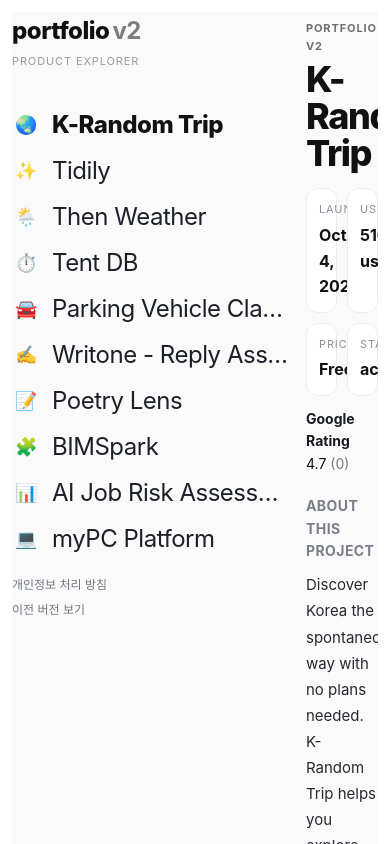
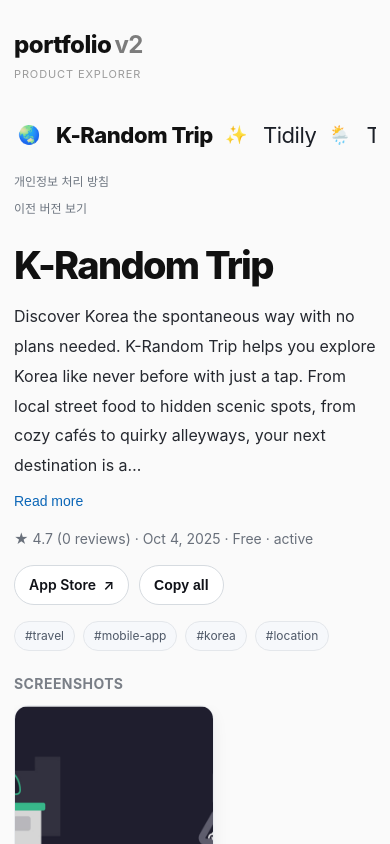
Before and after one commit to ideook/portfolio, a React (Vite) app: page /v2 in a window 390 px wide. Shown: the top 844 px of the page. Built offline with nearby package versions, Linux system fonts and the light colour scheme; a web font is replaced by a local one.

Commit message:
style(portfolio): tighten v2 layout and typography to match before.click pattern

```diff
--- a/src/pages/PortfolioV2Page.jsx
+++ b/src/pages/PortfolioV2Page.jsx
@@ -86,13 +86,13 @@
       ? selectedProject?.description
       : `${(selectedProject?.description || '').slice(0, TRUNCATE_AT)}…`
 
-  const stats = selectedProject
+  const metaLine = selectedProject
     ? [
-        { label: 'Launch', value: selectedProject.launchedAt || 'TBD' },
-        { label: 'Users', value: selectedProject?.users?.count || '-', unit: selectedProject?.users?.unit || '' },
-        { label: 'Price', value: selectedProject?.price || 'Free' },
-        { label: 'Status', value: selectedProject?.management || 'active' },
-      ]
+        `★ ${selectedProject.rating} (${selectedProject.reviewCount || 0} reviews)`,
+        `${selectedProject?.launchedAt || 'TBD'}`,
+        selectedProject?.price || 'Free',
+        selectedProject?.management || 'active',
+      ].filter(Boolean)
     : []
 
   async function copyAll() {
@@ -171,36 +171,13 @@
 
       <main className={styles.main}>
         <div className={styles.mainInner}>
-          <div className={styles.headerRow}>
-            <p className={styles.badge}>Portfolio v2</p>
-            {selectedProject?.category ? (
-              <p className={styles.category}>{selectedProject.category}</p>
-            ) : null}
-          </div>
+          {selectedProject?.category ? (
+            <p className={styles.category}>{selectedProject.category}</p>
+          ) : null}
 
           <h1 className={styles.title}>{selectedProject?.name}</h1>
 
-          <div className={styles.statsRow}>
-            {stats.map((item) => (
-              <div className={styles.statCard} key={item.label}>
-                <span className={styles.statLabel}>{item.label}</span>
-                <span className={styles.statValue}>
-                  {item.value}{item.unit ? ` ${item.unit}` : ''}
-                </span>
-              </div>
-            ))}
-          </div>
-
-          <div className={styles.reputationRow}>
-            <p>
-              <span className={styles.metaStrong}>Google Rating</span>
-              <span className={styles.metaValue}> {selectedProject?.rating} </span>
-              <span className={styles.metaSub}>({selectedProject?.reviewCount || 0})</span>
-            </p>
-          </div>
-
           <section className={styles.descriptionBlock}>
-            <h2 className={styles.sectionHead}>About this project</h2>
             <p className={styles.descriptionText}>{visibleDescription}</p>
             {isLongDescription && (
               <button
@@ -212,6 +189,8 @@
               </button>
             )}
           </section>
+
+          <p className={styles.metaLine} aria-label="project meta">{metaLine.join(' · ')}</p>
 
           <section className={styles.actions}>
             {secondaryPlatforms.map((platform) => (
--- a/src/styles/pages/PortfolioV2Page.module.css
+++ b/src/styles/pages/PortfolioV2Page.module.css
@@ -1,24 +1,23 @@
 .shell {
-  width: calc(100vw - 120px);
-  height: calc(100dvh - 120px);
-  margin: 60px auto;
+  width: 100%;
+  height: 100dvh;
   display: grid;
-  grid-template-columns: 340px minmax(0, 1fr);
-  gap: 26px;
-  padding: 0;
+  grid-template-columns: 330px minmax(0, 1fr);
+  gap: 96px;
+  padding: 0 24px 24px 96px;
   box-sizing: border-box;
   background: #fafafa;
   color: #111;
 }
 
 .sidebar {
-  padding: 4px 0 24px;
+  padding: 64px 0;
   overflow-y: auto;
   overflow-x: hidden;
 }
 
 .sidebarHeader {
-  margin-bottom: 32px;
+  margin-bottom: 30px;
 }
 
 .brand {
@@ -34,7 +33,7 @@
 }
 
 .subBrand {
-  margin-top: 3px;
+  margin-top: 2px;
   color: #9b9b9b;
   font-size: 11px;
   letter-spacing: 0.08em;
@@ -44,7 +43,7 @@
 .sidebarList {
   display: flex;
   flex-direction: column;
-  gap: 4px;
+  gap: 10px;
   margin-bottom: 24px;
 }
 
@@ -58,8 +57,8 @@
   text-align: left;
   cursor: pointer;
   color: #1b1f27;
-  padding: 12px 0;
-  font-size: 30px;
+  padding: 10px 0;
+  font-size: 28px;
   line-height: 1.12;
   letter-spacing: -0.02em;
   white-space: nowrap;
@@ -75,24 +74,35 @@
     font-weight 140ms ease;
 }
 
+.sidebarItem:hover {
+  color: #000;
+  font-weight: 680;
+}
+
+.sidebarItemActive {
+  color: #111;
+  font-weight: 760;
+}
+
 .sidebarItemIcon {
-  width: 28px;
-  height: 28px;
+  width: 30px;
+  height: 30px;
   display: inline-flex;
   align-items: center;
   justify-content: center;
   font-size: 18px;
   line-height: 1;
   flex: 0 0 auto;
-  opacity: 0.94;
+  opacity: 0.95;
 }
 
 .sidebarItemIconImage {
-  width: 28px;
-  height: 28px;
-  object-fit: contain;
+  width: 30px;
+  height: 30px;
+  object-fit: cover;
   flex: 0 0 auto;
   border-radius: 8px;
+  background: #eef1f5;
 }
 
 .sidebarItemName {
@@ -100,16 +110,6 @@
   text-overflow: ellipsis;
   white-space: nowrap;
   font-family: inherit;
-}
-
-.sidebarItem:hover {
-  color: #000;
-  font-weight: 700;
-}
-
-.sidebarItemActive {
-  color: #111;
-  font-weight: 800;
 }
 
 .sidebarFooter {
@@ -122,7 +122,7 @@
   font-size: 12px;
   color: #6e7680;
   text-decoration: none;
-  margin-top: 8px;
+  margin-top: 10px;
   line-height: 1.4;
   padding: 0;
   box-sizing: border-box;
@@ -136,116 +136,54 @@
   min-width: 0;
   min-height: 0;
   overflow: auto;
-  padding: 12px 10px 24px 0;
+  padding-top: 64px;
 }
 
 .mainInner {
-  max-width: 1020px;
-}
-
-.headerRow {
-  display: flex;
-  justify-content: space-between;
-  gap: 12px;
-  align-items: center;
-}
-
-.badge {
-  font-size: 11px;
-  letter-spacing: 0.08em;
-  text-transform: uppercase;
-  font-weight: 700;
-  color: #6f6f6f;
+  max-width: 980px;
 }
 
 .category {
   color: #838c96;
+  margin-bottom: 6px;
   font-size: 12px;
-}
-
-.title {
-  margin-top: 6px;
-  margin-bottom: 16px;
-  font-size: clamp(30px, 4.3vw, 52px);
-  line-height: 1.03;
-  letter-spacing: -0.04em;
-  font-weight: 800;
-}
-
-.statsRow {
-  display: grid;
-  grid-template-columns: repeat(4, minmax(0, 1fr));
-  gap: 10px;
-}
-
-.statCard {
-  border: 1px solid #ededed;
-  border-radius: 12px;
-  background: #fff;
-  padding: 12px;
-}
-
-.statLabel {
-  display: block;
-  font-size: 11px;
-  color: #8a8f98;
   text-transform: uppercase;
   letter-spacing: 0.08em;
 }
 
-.statValue {
-  margin-top: 4px;
-  display: block;
-  font-size: 16px;
-  font-weight: 680;
-  color: #111;
-}
-
-.reputationRow {
-  margin-top: 12px;
-  font-size: 14px;
-  color: #4c535c;
-}
-
-.metaStrong {
-  font-weight: 650;
-  color: #171b21;
-}
-
-.metaValue {
-  margin-left: 4px;
-  color: #111;
-}
-
-.metaSub {
-  color: #767f88;
+.title {
+  margin: 0;
+  font-size: clamp(52px, 6vw, 76px);
+  line-height: 1.02;
+  letter-spacing: -0.045em;
+  font-weight: 780;
 }
 
 .descriptionBlock {
-  margin-top: 20px;
-}
-
-.sectionHead {
-  margin-bottom: 10px;
-  font-size: 14px;
-  letter-spacing: 0.03em;
-  text-transform: uppercase;
-  color: #7a7f87;
+  margin-top: 18px;
 }
 
 .descriptionText {
-  font-size: 15px;
-  line-height: 1.74;
+  font-size: 16px;
+  line-height: 1.86;
   color: #25282f;
+  max-width: 70ch;
 }
 
 .textLink {
-  margin-top: 8px;
+  margin-top: 12px;
   border: none;
   background: transparent;
   color: #0b66b7;
   padding: 0;
   font-size: 14px;
+}
+
+.metaLine {
+  margin-top: 16px;
+  color: #69707b;
+  font-size: 14px;
+  line-height: 1.4;
 }
 
 .actions {
@@ -281,7 +219,7 @@
 }
 
 .tagsWrap {
-  margin-top: 14px;
+  margin-top: 16px;
   display: flex;
   flex-wrap: wrap;
   gap: 8px;
@@ -298,6 +236,14 @@
 
 .gallerySection {
   margin-top: 22px;
+}
+
+.sectionHead {
+  margin-bottom: 10px;
+  font-size: 14px;
+  letter-spacing: 0.03em;
+  text-transform: uppercase;
+  color: #7a7f87;
 }
 
 .galleryStrip {
@@ -320,9 +266,9 @@
 
 .galleryFrame {
   margin: 0;
-  min-width: 252px;
-  width: 252px;
-  height: 520px;
+  min-width: 250px;
+  width: 250px;
+  height: 540px;
   border-radius: 14px;
   overflow: hidden;
   border: 1px solid #ebedf0;
@@ -350,59 +296,88 @@
   font-size: 12px;
 }
 
-@media (max-width: 1024px) {
+@media (max-width: 1320px) {
   .shell {
-    width: calc(100vw - 120px);
-    height: calc(100dvh - 120px);
-    margin: 60px auto;
-    grid-template-columns: 280px minmax(0, 1fr);
-    gap: 22px;
-  }
-
-  .main {
-    padding: 10px 6px 24px 0;
-  }
-
-  .sidebarItem {
-    font-size: 28px;
-  }
-}
-
-@media (max-width: 760px) {
-  .shell {
-    width: calc(100vw - 24px);
-    height: auto;
-    min-height: calc(100dvh - 24px);
-    margin: 12px auto;
-    overflow: auto;
-    gap: 14px;
-  }
-
-  .sidebar {
-    padding: 0 0 8px;
-  }
-
-  .sidebarList {
-    gap: 2px;
-    margin-bottom: 16px;
+    grid-template-columns: 300px minmax(0, 1fr);
+    gap: 72px;
+    padding-left: 84px;
   }
 
   .sidebarItem {
     font-size: 24px;
-    min-width: 0;
-    padding: 8px 0;
+  }
+
+  .title {
+    font-size: clamp(42px, 7vw, 68px);
+  }
+}
+
+@media (max-width: 980px) {
+  .shell {
+    display: block;
+    padding: 18px;
+    height: auto;
+    min-height: 100dvh;
+    gap: 0;
+  }
+
+  .sidebar {
+    padding-top: 12px;
+    padding-bottom: 16px;
+  }
+
+  .sidebarList {
+    display: flex;
+    flex-direction: row;
+    gap: 8px;
+    overflow-x: auto;
+    margin-bottom: 12px;
+    padding-bottom: 6px;
+    flex-wrap: nowrap;
+  }
+
+  .sidebarItem {
+    width: auto;
+    min-width: max-content;
+    padding: 6px 0;
+    font-size: 24px;
   }
 
   .main {
-    padding: 8px 0 24px;
-    min-height: 0;
+    padding-top: 12px;
   }
 
-  .statsRow {
-    grid-template-columns: repeat(2, minmax(0, 1fr));
+  .mainInner {
+    max-width: none;
   }
 
   .title {
-    font-size: 36px;
+    font-size: 44px;
+  }
+
+  .galleryFrame {
+    width: 220px;
+    min-width: 220px;
+    height: 450px;
   }
 }
+
+@media (max-width: 560px) {
+  .shell {
+    padding: 14px;
+  }
+
+  .title {
+    font-size: 38px;
+  }
+
+  .sidebarItem {
+    font-size: 22px;
+  }
+
+  .galleryFrame {
+    width: 200px;
+    min-width: 200px;
+    height: 420px;
+  }
+}
```
